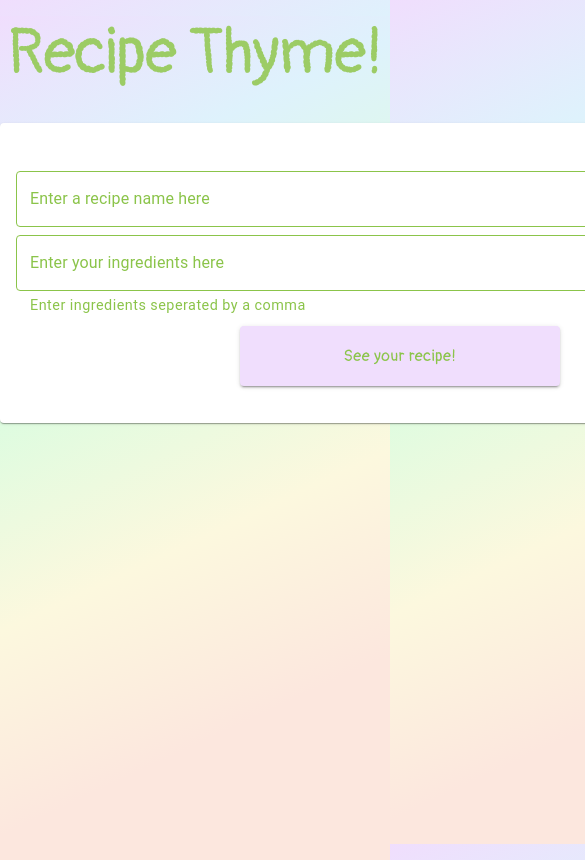
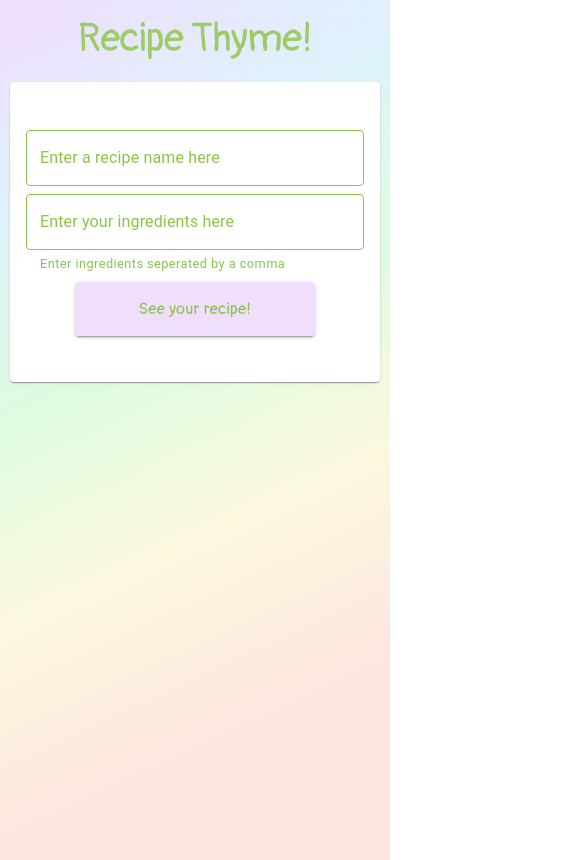
Before and after one commit to charlene-johnson/recipe-thyme, a React (Create React App) app: page / in a window 390 px wide. Shown: the top 860 px of the page, 585 px wide, since content can reach past the window. Built offline with nearby package versions, Linux system fonts and the light colour scheme.

Commit message:
made page mobile friendly

```diff
--- a/package.json
+++ b/package.json
@@ -6,6 +6,7 @@
     "@emotion/react": "^11.9.0",
     "@emotion/styled": "^11.8.1",
     "@mui/material": "^5.7.0",
+    "@mui/styles": "^5.8.0",
     "@testing-library/jest-dom": "^5.16.4",
     "@testing-library/react": "^13.2.0",
     "@testing-library/user-event": "^13.5.0",
--- a/src/App.js
+++ b/src/App.js
@@ -1,6 +1,7 @@
 import React from "react";
 import { ThemeProvider } from "@mui/material/styles";
 import theme from "../src/ui/Theme";
+import {StyledEngineProvider} from "@mui/material/styles"
 
 import Title from "../src/components/Title";
 import RecipeForm from "../src/components/RecipeForm";
@@ -8,10 +9,12 @@ import RecipeForm from "../src/components/RecipeForm";
 
 function App() {
   return (
+    <StyledEngineProvider injectFirst>
     <ThemeProvider theme={theme}>
       <Title />
       <RecipeForm />
     </ThemeProvider>
+    </StyledEngineProvider>
   );
 }
 
--- a/src/components/Recipe.js
+++ b/src/components/Recipe.js
@@ -1,7 +1,47 @@
 import React from "react";
 import { Grid, Card, CardContent, Typography } from "@mui/material";
+import {makeStyles} from "@mui/styles"
+
+const useStyles = makeStyles((theme) => ({
+  recipeContainer: {
+    marginBottom: "4em"
+  },
+  recipeCard: {
+    minWidth: 800,
+    maxWidth: 700,
+    minHeight: 700,
+    [theme.breakpoints.down("md")] : {
+      minWidth: 600,
+      maxWidth: 600,
+    },
+    [theme.breakpoints.down("sm")] : {
+      minWidth: 370,
+      maxWidth: 370
+    }
+  },
+  mainTitle: {
+    [theme.breakpoints.down("md")] : {
+      fontSize: "1.5em"
+    },
+    [theme.breakpoints.down("sm")] : {
+      textAlign: "center"
+    },
+  },
+  titles: {
+    [theme.breakpoints.down("sm")] : {
+      fontSize:"1.3em"
+    },
+  },
+  subTitles: {
+    [theme.breakpoints.down("sm")] : {
+      fontSize: "1.1em",
+    },
+    marginTop: "0.5em"
+  }
+}))
 
 export default function Recipe({ recipeArray, ingredientsInput, recipeInput }) {
+  const classes = useStyles()
   const instruction =
     recipeArray?.split("\n").map((str, i) => <p key={i}>{str}</p>) || [];
 
@@ -27,31 +67,28 @@ export default function Recipe({ recipeArray, ingredientsInput, recipeInput }) {
       container
       direction="column"
       alignItems="center"
-      style={{ marginBottom: "4em" }}
+      className={classes.recipeContainer}
     >
       <Card
-        sx={{
-          minWidth: 800,
-          maxWidth: 700,
-          minHeight: 700,
-        }}
+      className={classes.recipeCard}
       >
         <CardContent>
           <Grid item container direction="column">
-            <Typography variant="h4">
+            <Typography variant="h4" className={classes.mainTitle}>
               Prompt: Write a recipe based off these Ingredients:
             </Typography>
             <br></br>
-            <Typography style={{ lineHeight: "1em" }} variant="h5">
+            <Typography style={{ lineHeight: "1em" }} className={classes.titles} variant="h5">
               Recipe Name:
             </Typography>
-            <Typography variant="subtitle1" style={{ marginTop: "0.5em" }}>
+            <Typography variant="subtitle1" className={classes.subTitles}>
               {capsRecipe}
             </Typography>
             <br></br>
-            <Typography variant="h5">Ingredients:</Typography>
+            <Typography variant="h5" className={classes.titles}>Ingredients:</Typography>
             <Typography
               variant="subtitle1"
+              className={classes.subTitles}
               style={{
                 lineHeight: "1.7em",
                 whiteSpace: "pre-line",
@@ -61,10 +98,11 @@ export default function Recipe({ recipeArray, ingredientsInput, recipeInput }) {
               {capsIngredients}
             </Typography>
             <br></br>
-            <Typography variant="h5">Instructions:</Typography>
+            <Typography variant="h5" className={classes.titles}>Instructions:</Typography>
             <Typography
               variant="subtitle1"
-              style={{ lineHeight: "1.2em", marginTop: "0.5em" }}
+              className={classes.subTitles}
+              style={{ lineHeight: "1.2em"}}
             >
               {instruction}
             </Typography>
--- a/src/components/RecipeForm.js
+++ b/src/components/RecipeForm.js
@@ -1,10 +1,41 @@
 import React, { useState } from "react";
 import { Grid, Button, TextField, Card, CardContent } from "@mui/material";
+import { makeStyles } from "@mui/styles";
 import axios from "axios";
 
 import Recipe from "./Recipe";
 
+const useStyles = makeStyles((theme) => ({
+  recipeContainer: {
+    marginTop: "2em",
+    [theme.breakpoints.down("sm")]: {
+      marginTop: "1.2em",
+    },
+  },
+  formCard: {
+    marginBottom: "4em",
+    minWidth: 800,
+    minHeight: 300,
+    [theme.breakpoints.down("md")]: {
+      minWidth: 600,
+    },
+    [theme.breakpoints.down("sm")]: {
+      minWidth: 370,
+    },
+  },
+  button : {
+    width: "20em",
+    padding: "1em",
+    [theme.breakpoints.down("sm")] : {
+      width: "15em",
+      padding:"0.8em"
+    }
+  }
+}));
+
 export default function RecipeForm() {
+  const classes = useStyles()
+
   const [recipeInput, setRecipeInput] = useState("");
   const [ingredientsInput, setIngredientsInput] = useState("");
   const [ingredientsList, setIngredientsList] = useState("");
@@ -54,14 +85,15 @@ export default function RecipeForm() {
     setIngredientsInput("");
   }
 
+
   return (
     <Grid
       container
       direction="column"
       alignItems="center"
-      style={{ marginTop: "2em" }}
+      className={classes.recipeContainer}
     >
-      <Card sx={{ minWidth: 800, minHeight: 300, marginBottom: "4em" }}>
+      <Card className={classes.formCard} >
         <CardContent>
           <Grid item container direction="column" style={{ marginTop: "2em" }}>
             <Grid item style={{ marginBottom: "0.5em" }}>
@@ -99,7 +131,7 @@ export default function RecipeForm() {
             </Grid>
             <Grid item container justifyContent="center">
               <Button
-                style={{ width: "20em", padding: "1em" }}
+               className={classes.button}
                 onClick={submitHandler}
                 variant="contained"
               >
--- a/src/components/Title.js
+++ b/src/components/Title.js
@@ -1,9 +1,25 @@
 import React from "react";
 import { Typography } from "@mui/material";
+import { makeStyles } from "@mui/styles";
+
+const useStyles = makeStyles((theme) => ({
+  title: {
+    textAlign: "center",
+    marginTop: "1rem",
+    [theme.breakpoints.down("md")]: {
+      fontSize: "3em",
+    },
+    [theme.breakpoints.down("sm")]: {
+      fontSize: "2.5em",
+    },
+  },
+}));
 
 export default function Title() {
+  const classes = useStyles();
+
   return (
-    <Typography style={{ textAlign: "center", marginTop: "1rem" }} variant="h1">
+    <Typography className={classes.title} variant="h1">
       Recipe Thyme!
     </Typography>
   );
--- a/src/ui/Theme.js
+++ b/src/ui/Theme.js
@@ -8,6 +8,7 @@ const green = "#AED681";
 const darkGreen = "#9CCC65";
 const darkestGreen = "#8BC44A";
 
+const defaultTheme = createTheme()
 export default createTheme({
   palette: {
     common: {
@@ -44,7 +45,7 @@ export default createTheme({
     },
     h4: {
       fontFamily: PangoFont,
-      ontSize: "2em",
+      fontSize: "2em",
     },
     h5: {
       fontFamily: PangoFont,
@@ -77,6 +78,9 @@ export default createTheme({
         root: {
           color: darkestGreen,
           fontSize: "0.9rem",
+          [defaultTheme.breakpoints.down("sm")] :{
+            fontSize: "0.8rem"
+          }
         },
       },
     },
```
Also changed, not shown: 1 other file (tests, documents, lock files or other folders).
